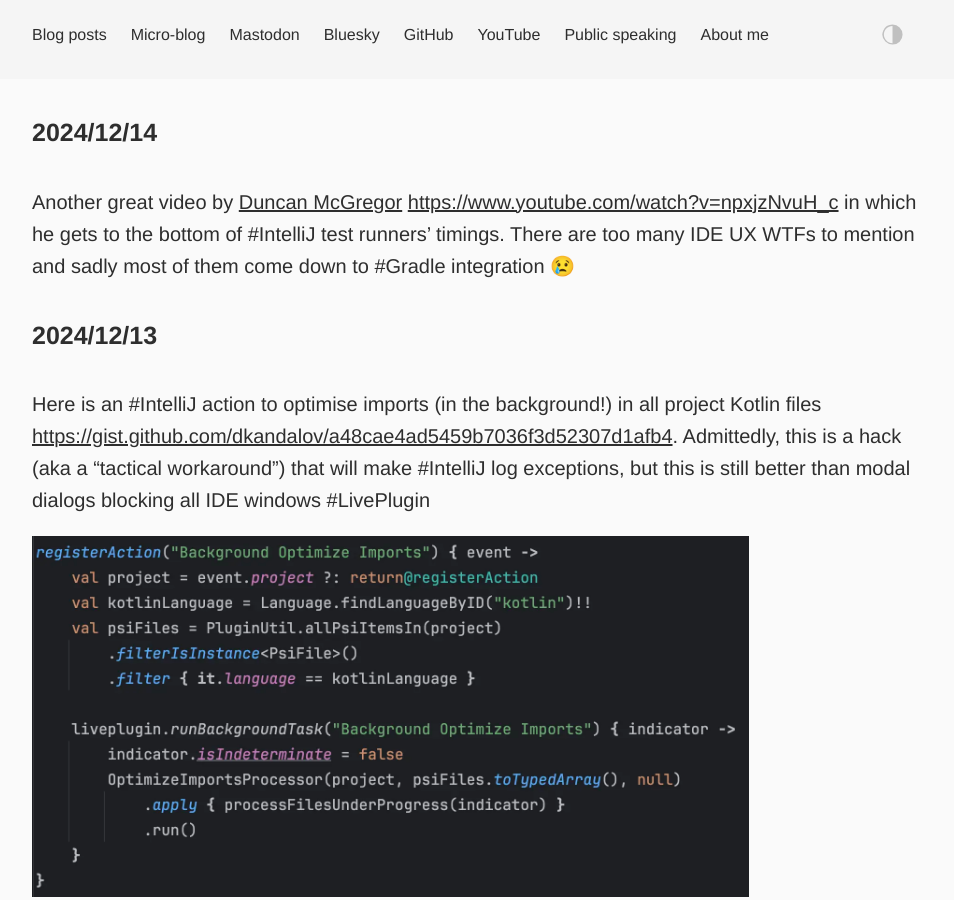
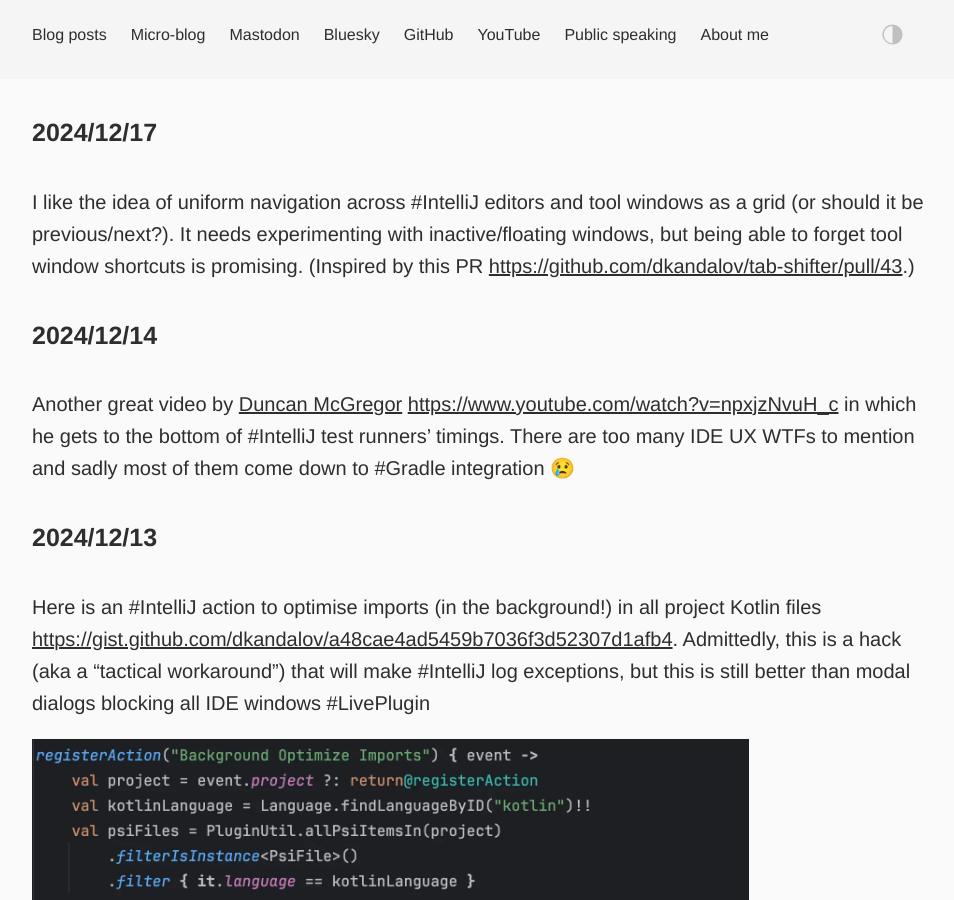
Before and after one commit to dkandalov/dkandalov.github.io, a Jekyll site: the page built from micro-blog.md, in a window 1280 px wide and 900 px high. Shown: the whole window, without its empty margins (160-1114 px from the left). Built offline with Jekyll 4.4.1, drawn with Linux system fonts in a browser that asks for light colours.

Commit message:
updated micro-blog

```diff
--- a/micro-blog.md
+++ b/micro-blog.md
@@ -2,6 +2,9 @@
 layout: post
 permalink: /micro-blog/
 ---
+
+#### 2024/12/17
+I like the idea of uniform navigation across #IntelliJ editors and tool windows as a grid (or should it be previous/next?). It needs experimenting with inactive/floating windows, but being able to forget tool window shortcuts is promising. (Inspired by this PR <https://github.com/dkandalov/tab-shifter/pull/43>.)
 
 #### 2024/12/14
 Another great video by [Duncan McGregor](https://twitter.com/duncanmcg) <https://www.youtube.com/watch?v=npxjzNvuH_c> in which he gets to the bottom of #IntelliJ test runners' timings. There are too many IDE UX WTFs to mention and sadly most of them come down to #Gradle integration 😢
```
